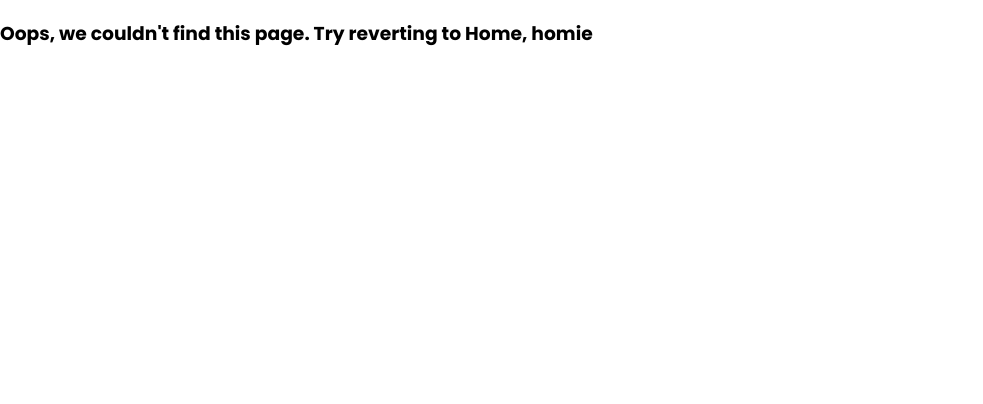
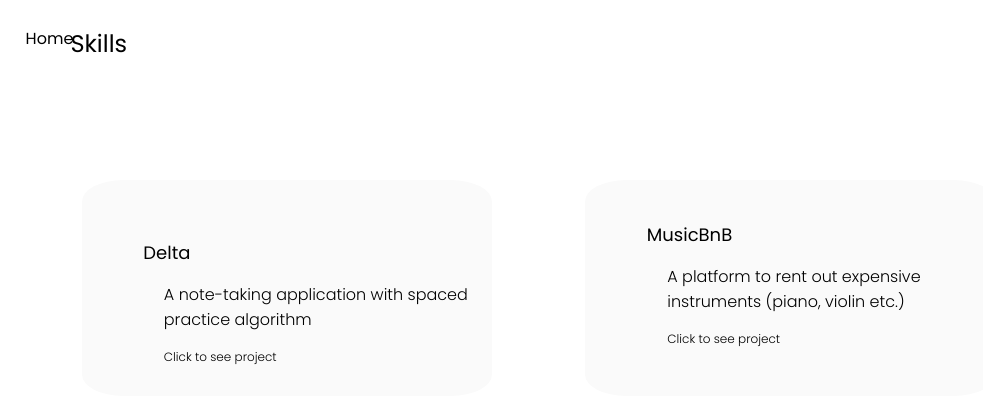
Before and after one commit to Maiuran1404/maiuran1404.github.io, a React (Create React App) app: page /skills in a window 1280 px wide. Shown: the top 404 px of the page, without its empty margins (0-983 px from the left). Built offline with nearby package versions, Linux system fonts and the light colour scheme.

Commit message:
mayoo saturday commmit

```diff
--- a/src/App.js
+++ b/src/App.js
@@ -5,6 +5,9 @@ import { BrowserRouter as Router, Route, Switch } from 'react-router-dom';
 //containers
 import Home from './containers/Home';
 import Programming from './containers/Programming';
+import Skills from './containers/Skills';
+import Story from './containers/Story';
+
 
 class App extends Component {
     render(){
@@ -14,6 +17,8 @@ class App extends Component {
 
                 <Route exact path="/" component={Home} />
                 <Route path="/coding" component={Programming} />
+                <Route path="/skills" component={Skills} />
+                <Route path="/story" component={Story} />
                 <Route render={
                   () => <h3>Oops, we couldn't find this page. Try reverting to Home, homie </h3>
                 }/>
--- a/src/containers/Home.js
+++ b/src/containers/Home.js
@@ -115,7 +115,7 @@ function Home() {
                 <button className="explore-button" type="button"
                         onClick={(e) => {
                           e.preventDefault();
-                          window.location.href='/startups';
+                          window.location.href='/skills';
                           }}> 🧠 Skills
                 </button>
               </div>
@@ -123,7 +123,7 @@ function Home() {
                 <button className="explore-button" type="button"
                         onClick={(e) => {
                           e.preventDefault();
-                          window.location.href='/coding';
+                          window.location.href='/story';
                           }}> 🦦 Story
                 </button>
               </div>
--- /dev/null
+++ b/src/containers/Skills.js
@@ -0,0 +1,156 @@
+import React, {useRef, useEffect} from 'react';
+import {TweenMax, TimelineLite, Power3} from 'gsap';
+import styled from 'styled-components';
+import { motion } from "framer-motion";
+
+const Container = styled(motion.div)`
+    display: grid;
+    grid-template-columns: 1fr 1fr 1fr;
+    grid-template-rows: 1fr 1fr;
+    gap: 10% 18%;
+    grid-template-areas: "Title Title Title" "Content1 Content2 . ";
+    font-family: 'Poppins', -apple-system, BlinkMacSystemFont, 'Segoe UI', Roboto, Oxygen, Ubuntu, Cantarell, 'Open Sans', 'Helvetica Neue', sans-serif;
+`
+const Title = styled.div`
+    grid-area: Title;
+    margin-left: 5.5%;
+    font-size: 24px;
+    font-weight: 500;
+    margin-top: 2%;
+`
+
+
+const GreyBox = styled(motion.div)`
+    grid-area: Content1;
+    background: #FAFAFA;
+    width: 150%;
+    height: 120%;
+    border-radius: 10%;
+    padding: 0%;
+    align-content: center;
+    margin-left: 30%;
+    margin-top: 0%;
+    &:hover{
+        cursor:pointer;
+    }
+`
+
+const GreyBox2 = styled(motion.div)`
+    grid-area: Content2;
+    background: #FAFAFA;
+    width: 150%;
+    height: 120%;
+    border-radius: 10%;
+    padding: 0%;
+    align-content: left;
+    margin-left: 30%;
+    margin-top: 0%;
+    &:hover{
+        cursor:pointer;
+
+    }
+`
+
+const ProjectTitle = styled.div`
+    font-size: 18px;
+    font-weight: 400;
+    margin-left: 15%;
+    margin-top: 10%;
+    align-content: center;
+`
+
+const Button = styled.a`
+    text-decoration: none;
+    color: black;
+    border: none;
+    background: none;
+    outline:none;
+    grid-area: Title;
+    width: 5%;
+    height: 10%;
+    align-content: center;
+    margin-top: 2%;
+    margin-left: 2%;
+`
+
+const Desc = styled.p`
+    margin-left: 20%;
+    font-weight: 10;
+`
+
+const Desc2 = styled.p`
+    margin-left: 20%;
+    font-weight: 10;
+    font-size: 12px;
+`
+const Apple = styled.a`
+    text-decoration: none;
+    color: black;
+`
+
+function Programming() {
+    let project = useRef(null);
+    let tl = new TimelineLite({delay: .3})
+
+    useEffect(() => {
+
+
+        // Content VARS
+        const projectone = project.children[0];
+        const projecttwo = project.children[1];
+        const projectthree = project.children[2];
+        const projectfour = project.children[3];
+
+      //Removing flash
+      TweenMax.to(project, 0, {css: {visibility: 'visibile'}})
+
+      // //Images Animation
+      // tl.from(girlImage, 1.2, {y: 1280, ease: Power3.easeOut}, 'Start')
+      //   .from(girlImage.firstElementChild, 2, {scale: 1.6, ease: Power3.easeOut}, .2)
+      //   .from(boyImage, 1.2, {y: 1280, ease: Power3.easeOut}, .2)
+      //   .from(boyImage.firstElementChild, 2, {scale: 1.6, ease: Power3.easeOut}, .1)
+
+
+      //Content Animation
+      tl.staggerFrom([], 1, {
+        y: 44,
+        ease: Power3.easeOut, delay: .2
+      }, .10, 'Start')
+      .from(projectone, 1, {y: 20, opacity: 0, ease: Power3.easeOut}, 0.4)
+      .from(projecttwo, 1, {y: 20, opacity: 0, ease: Power3.easeOut}, 0.2)
+      .from(projectthree, 1, {y: 20, opacity: 0, ease: Power3.easeOut}, 0.4)
+      .from(projectfour, 1, {y: 20, opacity: 0, ease: Power3.easeOut}, 0.5)
+
+    }, [tl])
+
+    return (
+        <Container ref={el => project = el} initial='initial' animate='animate' exit={{ opacity: 0 }}>
+            <Title> Skills </Title>
+            <Button href="https://www.maiuran.com"> Home </Button>
+
+
+                    <GreyBox
+                    whileHover={{ scale: 1.05 }}
+                    whileTap={{ scale: 0.95 }}
+                    ><Apple href="https://mongodb-digitalbrain.herokuapp.com/">
+                        <ProjectTitle > Delta </ProjectTitle>
+                        <Desc> A note-taking application with spaced practice algorithm </Desc>
+                        <Desc2> Click to see project </Desc2>
+                        </Apple>
+                    </GreyBox>
+
+
+            <GreyBox2
+            whileHover={{ scale: 1.05 }}
+            whileTap={{ scale: 0.95 }}>
+                <Apple href="https://music-bnb.herokuapp.com/">
+                <ProjectTitle>MusicBnB</ProjectTitle>
+                <Desc>A platform to rent out expensive instruments (piano, violin etc.) </Desc>
+                <Desc2> Click to see project </Desc2>
+                </Apple>
+            </GreyBox2>
+        </Container>
+    );
+}
+
+export default Programming
--- /dev/null
+++ b/src/containers/Story.js
@@ -0,0 +1,156 @@
+import React, {useRef, useEffect} from 'react';
+import {TweenMax, TimelineLite, Power3} from 'gsap';
+import styled from 'styled-components';
+import { motion } from "framer-motion";
+
+const Container = styled(motion.div)`
+    display: grid;
+    grid-template-columns: 1fr 1fr 1fr;
+    grid-template-rows: 1fr 1fr;
+    gap: 10% 18%;
+    grid-template-areas: "Title Title Title" "Content1 Content2 . ";
+    font-family: 'Poppins', -apple-system, BlinkMacSystemFont, 'Segoe UI', Roboto, Oxygen, Ubuntu, Cantarell, 'Open Sans', 'Helvetica Neue', sans-serif;
+`
+const Title = styled.div`
+    grid-area: Title;
+    margin-left: 5.5%;
+    font-size: 24px;
+    font-weight: 500;
+    margin-top: 2%;
+`
+
+
+const GreyBox = styled(motion.div)`
+    grid-area: Content1;
+    background: #FAFAFA;
+    width: 150%;
+    height: 120%;
+    border-radius: 10%;
+    padding: 0%;
+    align-content: center;
+    margin-left: 30%;
+    margin-top: 0%;
+    &:hover{
+        cursor:pointer;
+    }
+`
+
+const GreyBox2 = styled(motion.div)`
+    grid-area: Content2;
+    background: #FAFAFA;
+    width: 150%;
+    height: 120%;
+    border-radius: 10%;
+    padding: 0%;
+    align-content: left;
+    margin-left: 30%;
+    margin-top: 0%;
+    &:hover{
+        cursor:pointer;
+
+    }
+`
+
+const ProjectTitle = styled.div`
+    font-size: 18px;
+    font-weight: 400;
+    margin-left: 15%;
+    margin-top: 10%;
+    align-content: center;
+`
+
+const Button = styled.a`
+    text-decoration: none;
+    color: black;
+    border: none;
+    background: none;
+    outline:none;
+    grid-area: Title;
+    width: 5%;
+    height: 10%;
+    align-content: center;
+    margin-top: 2%;
+    margin-left: 2%;
+`
+
+const Desc = styled.p`
+    margin-left: 20%;
+    font-weight: 10;
+`
+
+const Desc2 = styled.p`
+    margin-left: 20%;
+    font-weight: 10;
+    font-size: 12px;
+`
+const Apple = styled.a`
+    text-decoration: none;
+    color: black;
+`
+
+function Programming() {
+    let project = useRef(null);
+    let tl = new TimelineLite({delay: .3})
+
+    useEffect(() => {
+
+
+        // Content VARS
+        const projectone = project.children[0];
+        const projecttwo = project.children[1];
+        const projectthree = project.children[2];
+        const projectfour = project.children[3];
+
+      //Removing flash
+      TweenMax.to(project, 0, {css: {visibility: 'visibile'}})
+
+      // //Images Animation
+      // tl.from(girlImage, 1.2, {y: 1280, ease: Power3.easeOut}, 'Start')
+      //   .from(girlImage.firstElementChild, 2, {scale: 1.6, ease: Power3.easeOut}, .2)
+      //   .from(boyImage, 1.2, {y: 1280, ease: Power3.easeOut}, .2)
+      //   .from(boyImage.firstElementChild, 2, {scale: 1.6, ease: Power3.easeOut}, .1)
+
+
+      //Content Animation
+      tl.staggerFrom([], 1, {
+        y: 44,
+        ease: Power3.easeOut, delay: .2
+      }, .10, 'Start')
+      .from(projectone, 1, {y: 20, opacity: 0, ease: Power3.easeOut}, 0.4)
+      .from(projecttwo, 1, {y: 20, opacity: 0, ease: Power3.easeOut}, 0.2)
+      .from(projectthree, 1, {y: 20, opacity: 0, ease: Power3.easeOut}, 0.4)
+      .from(projectfour, 1, {y: 20, opacity: 0, ease: Power3.easeOut}, 0.5)
+
+    }, [tl])
+
+    return (
+        <Container ref={el => project = el} initial='initial' animate='animate' exit={{ opacity: 0 }}>
+            <Title> Story </Title>
+            <Button href="https://www.maiuran.com"> Home </Button>
+
+
+                    <GreyBox
+                    whileHover={{ scale: 1.05 }}
+                    whileTap={{ scale: 0.95 }}
+                    ><Apple href="https://mongodb-digitalbrain.herokuapp.com/">
+                        <ProjectTitle > Delta </ProjectTitle>
+                        <Desc> A note-taking application with spaced practice algorithm </Desc>
+                        <Desc2> Click to see project </Desc2>
+                        </Apple>
+                    </GreyBox>
+
+
+            <GreyBox2
+            whileHover={{ scale: 1.05 }}
+            whileTap={{ scale: 0.95 }}>
+                <Apple href="https://music-bnb.herokuapp.com/">
+                <ProjectTitle>MusicBnB</ProjectTitle>
+                <Desc>A platform to rent out expensive instruments (piano, violin etc.) </Desc>
+                <Desc2> Click to see project </Desc2>
+                </Apple>
+            </GreyBox2>
+        </Container>
+    );
+}
+
+export default Programming
```
